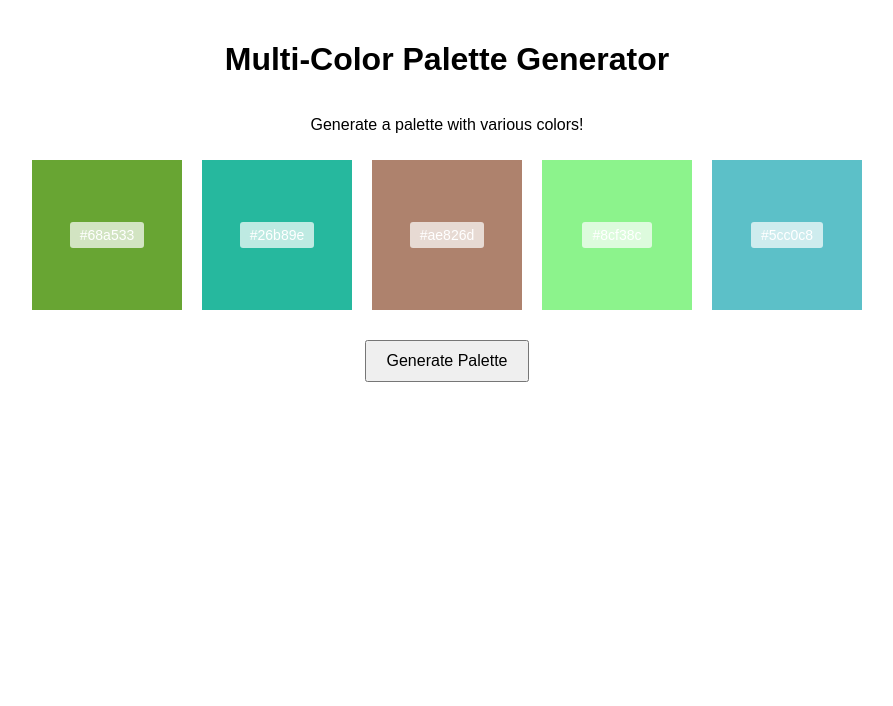
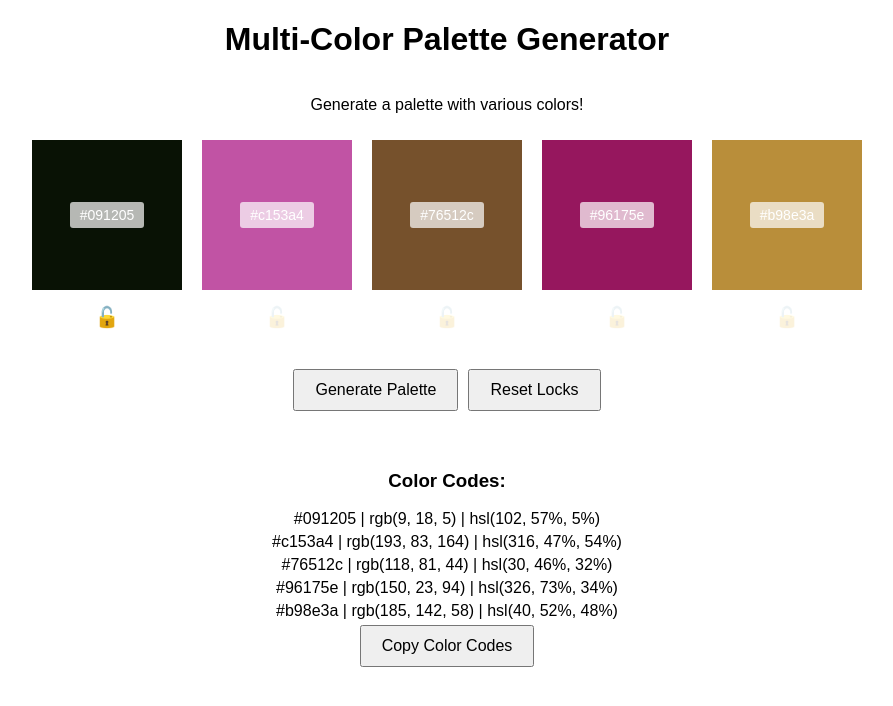
Before and after one commit to FunnyTown/devops-group, a React (Create React App) app in the folder devops-group/: page / in a window 1280 px wide. Shown: the top 706 px of the page, without its empty margins (193-1086 px from the left). Built offline with nearby package versions, Linux system fonts and the light colour scheme.

Commit message:
Added colour locking

```diff
--- a/devops-group/src/App.css
+++ b/devops-group/src/App.css
@@ -1,3 +1,8 @@
+.App {
+  font-family: Arial, sans-serif;
+  display: flex;
+  flex-direction: column;
+  align-items: center;
   .App {
     font-family: Arial, sans-serif;
     display: flex;
@@ -22,8 +27,15 @@ h1 {
 
   .color-box {
     width: 150px;
+    margin: 10px;
+    display: flex;
+    flex-direction: column;
+    align-items: center;
+  }
+
+  .color-display {
+    width: 100%;
     height: 150px;
-  margin: 10px;
     display: flex;
     justify-content: center;
     align-items: center;
@@ -39,11 +51,11 @@ h1 {
     transition: opacity 0.3s ease;
   }
 
-.color-box:hover .color-text {
+  .color-display:hover .color-text {
     opacity: 0;
   }
 
-.color-box::after {
+  .color-display::after {
     content: "Copy the color?";
     position: absolute;
     background-color: #333;
@@ -59,26 +71,52 @@ h1 {
     z-index: 1;
   }
 
-.color-box:hover::after {
+  .color-display:hover::after {
     opacity: 1;
     visibility: visible;
+  }
+
+  .lock-button {
+    margin-top: 5px;
+    background: none;
+    border: none;
+    font-size: 20px;
+    cursor: pointer;
+  }
+
+  .lock-button:disabled {
+    opacity: 0.5;
+    cursor: not-allowed;
+  }
+
+  .control-buttons {
+    display: flex;
+    justify-content: center;
+    gap: 10px;
+    margin-bottom: 20px;
   }
 
   button {
     padding: 10px 20px;
     font-size: 16px;
-  margin-bottom: 10px;
     cursor: pointer;
   }
 
-.version-info {
-  font-size: 14px;
-  margin-top: 10px;
+  .color-codes {
+    text-align: center;
+    margin-top: 20px;
+  }
+
+  .color-codes p {
+    margin: 5px 0;
   }
 
   @media (max-width: 768px) {
     .color-box {
       width: 120px;
+    }
+
+    .color-display {
       height: 120px;
     }
 
@@ -90,8 +128,11 @@ button {
   @media (max-width: 480px) {
     .color-box {
       width: 80px;
+      margin: 5px;
+    }
+
+    .color-display {
       height: 80px;
-    margin: 5px;
     }
 
     .color-text {
@@ -108,3 +149,4 @@ button {
       font-size: 14px;
     }
   }
+}
--- a/devops-group/src/App.js
+++ b/devops-group/src/App.js
@@ -1,16 +1,47 @@
 import React, { useState, useEffect } from "react";
-import { generatePalette, getContrastRatio } from "./utils/colorUtils.js";
+import {
+  generatePalette,
+  getContrastRatio,
+  convertColor,
+} from "./utils/colorUtils.js";
 import "./App.css";
 
 function App() {
   const [palette, setPalette] = useState([]);
+  const [lockedCount, setLockedCount] = useState(0);
 
   useEffect(() => {
     generateNewPalette();
   }, []);
 
   const generateNewPalette = () => {
-    setPalette(generatePalette());
+    setPalette((prevPalette) => {
+      const lockedColorValues = prevPalette.slice(0, lockedCount);
+      return generatePalette(lockedColorValues);
+    });
+  };
+
+  const toggleLock = (index) => {
+    if (index === lockedCount) {
+      setLockedCount((prevCount) => prevCount + 1);
+    } else if (index === lockedCount - 1) {
+      setLockedCount((prevCount) => prevCount - 1);
+    }
+  };
+
+  const resetLocks = () => {
+    setLockedCount(0);
+  };
+
+  const copyColorCodes = () => {
+    const colorCodes = palette
+      .map((color) => {
+        const { hex, rgb, hsl } = convertColor(color);
+        return `${hex} | ${rgb} | ${hsl}`;
+      })
+      .join("\n");
+    navigator.clipboard.writeText(colorCodes);
+    alert("Color codes copied to clipboard!");
   };
 
   return (
@@ -19,9 +50,9 @@ function App() {
       <p>Generate a palette with various colors!</p>
       <div className="palette-container">
         {palette.map((color, index) => (
+          <div key={index} className="color-box">
             <div
-            key={index}
-            className="color-box"
+              className="color-display"
               style={{ backgroundColor: color }}
               onClick={() => {
                 navigator.clipboard.writeText(color);
@@ -37,9 +68,32 @@ function App() {
                 {color}
               </span>
             </div>
+            <button
+              className="lock-button"
+              onClick={() => toggleLock(index)}
+              disabled={index !== lockedCount && index !== lockedCount - 1}
+            >
+              {index < lockedCount ? "🔒" : "🔓"}
+            </button>
+          </div>
         ))}
       </div>
+      <div className="control-buttons">
         <button onClick={generateNewPalette}>Generate Palette</button>
+        <button onClick={resetLocks}>Reset Locks</button>
+      </div>
+      <div className="color-codes">
+        <h3>Color Codes:</h3>
+        {palette.map((color, index) => {
+          const { hex, rgb, hsl } = convertColor(color);
+          return (
+            <p key={index}>
+              {hex} | {rgb} | {hsl}
+            </p>
+          );
+        })}
+        <button onClick={copyColorCodes}>Copy Color Codes</button>
+      </div>
     </div>
   );
 }
--- a/devops-group/src/utils/colorUtils.js
+++ b/devops-group/src/utils/colorUtils.js
@@ -7,12 +7,16 @@ export function generateRandomColor() {
     .padStart(2, "0")}${b.toString(16).padStart(2, "0")}`;
 }
 
-export function generatePalette() {
-  const colors = [];
-  for (let i = 0; i < 5; i++) {
-    colors.push(generateRandomColor());
-  }
-  return colors;
+export function generatePalette(lockedColors = []) {
+  return Array(5)
+    .fill()
+    .map((_, index) => {
+      if (lockedColors[index]) {
+        return lockedColors[index];
+      } else {
+        return generateRandomColor();
+      }
+    });
 }
 
 export function getContrastRatio(color) {
@@ -20,5 +24,53 @@ export function getContrastRatio(color) {
   const g = parseInt(color.slice(3, 5), 16);
   const b = parseInt(color.slice(5, 7), 16);
   const luminance = (0.2126 * r + 0.7152 * g + 0.0722 * b) / 255;
-  return (Math.min(luminance, 1) + 0.05) / (Math.max(luminance, 0) + 0.05);
+  return (luminance + 0.05) / (1 + 0.05);
 }
+
+export function convertColor(color) {
+  // Convert hex to RGB
+  const r = parseInt(color.slice(1, 3), 16);
+  const g = parseInt(color.slice(3, 5), 16);
+  const b = parseInt(color.slice(5, 7), 16);
+
+  // Convert RGB to HSL
+  const [h, s, l] = rgbToHsl(r, g, b);
+
+  return {
+    hex: color,
+    rgb: `rgb(${r}, ${g}, ${b})`,
+    hsl: `hsl(${Math.round(h)}, ${Math.round(s)}%, ${Math.round(l)}%)`,
+  };
+}
+
+function rgbToHsl(r, g, b) {
+  r /= 255;
+  g /= 255;
+  b /= 255;
+  const max = Math.max(r, g, b);
+  const min = Math.min(r, g, b);
+  let h,
+    s,
+    l = (max + min) / 2;
+
+  if (max === min) {
+    h = s = 0;
+  } else {
+    const d = max - min;
+    s = l > 0.5 ? d / (2 - max - min) : d / (max + min);
+    switch (max) {
+      case r:
+        h = (g - b) / d + (g < b ? 6 : 0);
+        break;
+      case g:
+        h = (b - r) / d + 2;
+        break;
+      case b:
+        h = (r - g) / d + 4;
+        break;
+    }
+    h /= 6;
+  }
+
+  return [h * 360, s * 100, l * 100];
+}
```
Lines whose indentation alone changed are shown as unchanged.
